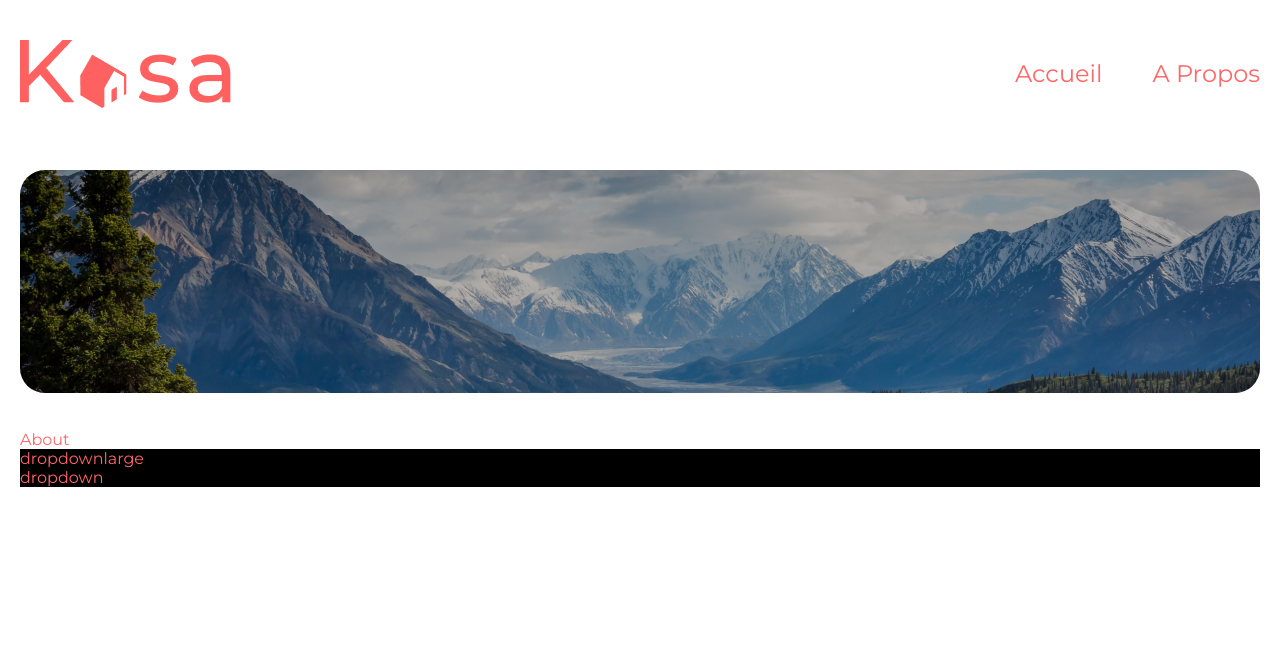
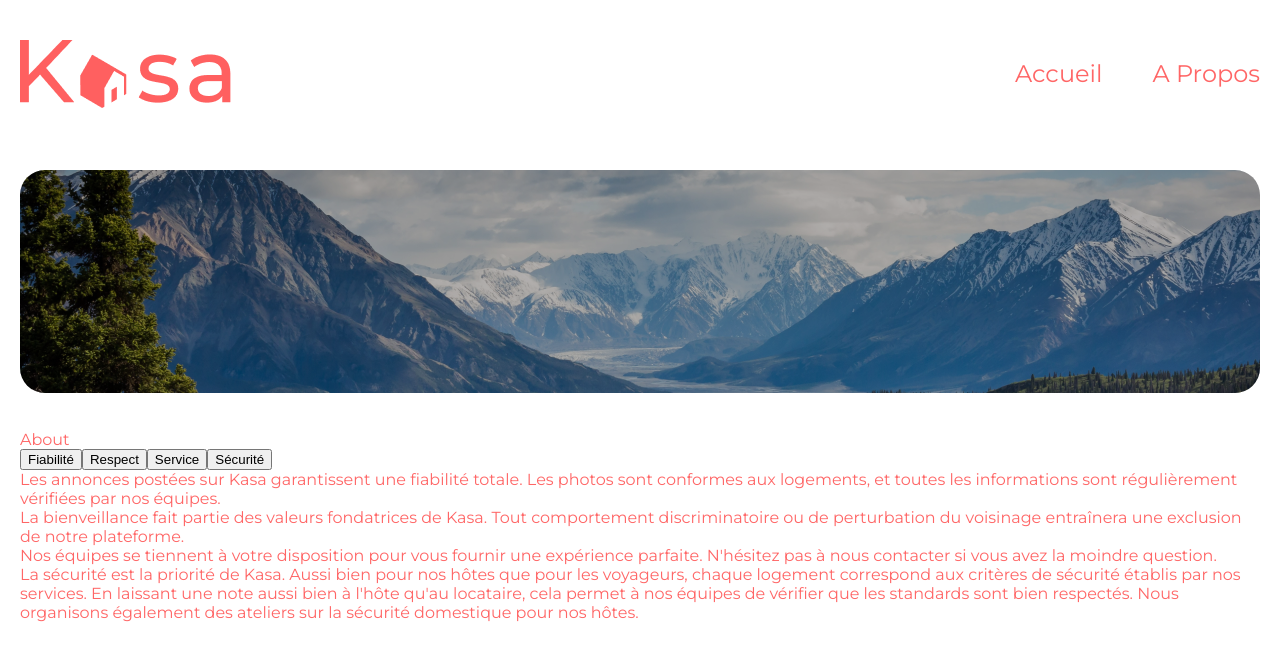
Before and after one commit to marie-lourdes/site-kasa, a React (Create React App) app in the folder Front-end/: page /about in a window 1280 px wide. Shown: the top 660 px of the page. Built offline with nearby package versions, Linux system fonts and the light colour scheme; no server answers.

Commit message:
collapsecomponent: add content

```diff
--- a/Front-end/src/components/Collapse/index.jsx
+++ b/Front-end/src/components/Collapse/index.jsx
@@ -1,11 +1,53 @@
 import StyledCollapse from "./StyledCollapse"
+import { useState } from "react"
 function Collapse() {
+
+    const [visibleA, setVisibleA] = useState(false)
+    const [visibleB, setVisibleB] = useState(false)
+    const [visibleC, setVisibleC] = useState(false)
+    const [visibleD, setVisibleD] = useState(false)
+
     return (
-        <StyledCollapse className="dropdown-large"> dropdownlarge
-            <div className="dropdown">
-                dropdown
+        <div>
+            <button onClick={() => setVisibleA(!visibleA)}>Fiabilité</button>
+            <button onClick={() => setVisibleB(!visibleB)}>Respect</button>
+            <button onClick={() => setVisibleC(!visibleC)}>Service</button>
+            <button onClick={() => setVisibleD(!visibleD)}>Sécurité</button>
+
+            <div>
+                <div>
+                    Les annonces postées sur Kasa garantissent une fiabilité totale.
+                    Les photos sont conformes aux logements, et toutes les informations sont régulièrement vérifiées  par nos équipes.
+                </div>
+                <div>
+                    La bienveillance fait partie des valeurs fondatrices de Kasa.
+                    Tout comportement discriminatoire ou de perturbation du voisinage entraînera une exclusion de notre plateforme.
+                </div>
+                <div>
+
+                    Nos équipes se tiennent à votre disposition pour vous fournir une expérience parfaite.
+                    N'hésitez pas à nous contacter si vous avez la moindre question.
+                </div>
+                <div>
+                    La sécurité est la priorité de Kasa. Aussi bien pour nos hôtes que pour les voyageurs, chaque logement correspond aux critères de sécurité établis par nos services. En laissant une note aussi bien à l'hôte qu'au locataire, cela permet à nos équipes de vérifier que les standards sont bien respectés.
+                    Nous organisons également des ateliers sur la sécurité domestique pour nos hôtes.
+                </div>
             </div>
-        </StyledCollapse>
+
+
+
+
+
+
+
+
+
+
+
+
+
+        </div>
     )
+
 }
 export default Collapse
```
Also changed, not shown: Front-end/package.json (line endings or trailing spaces).
